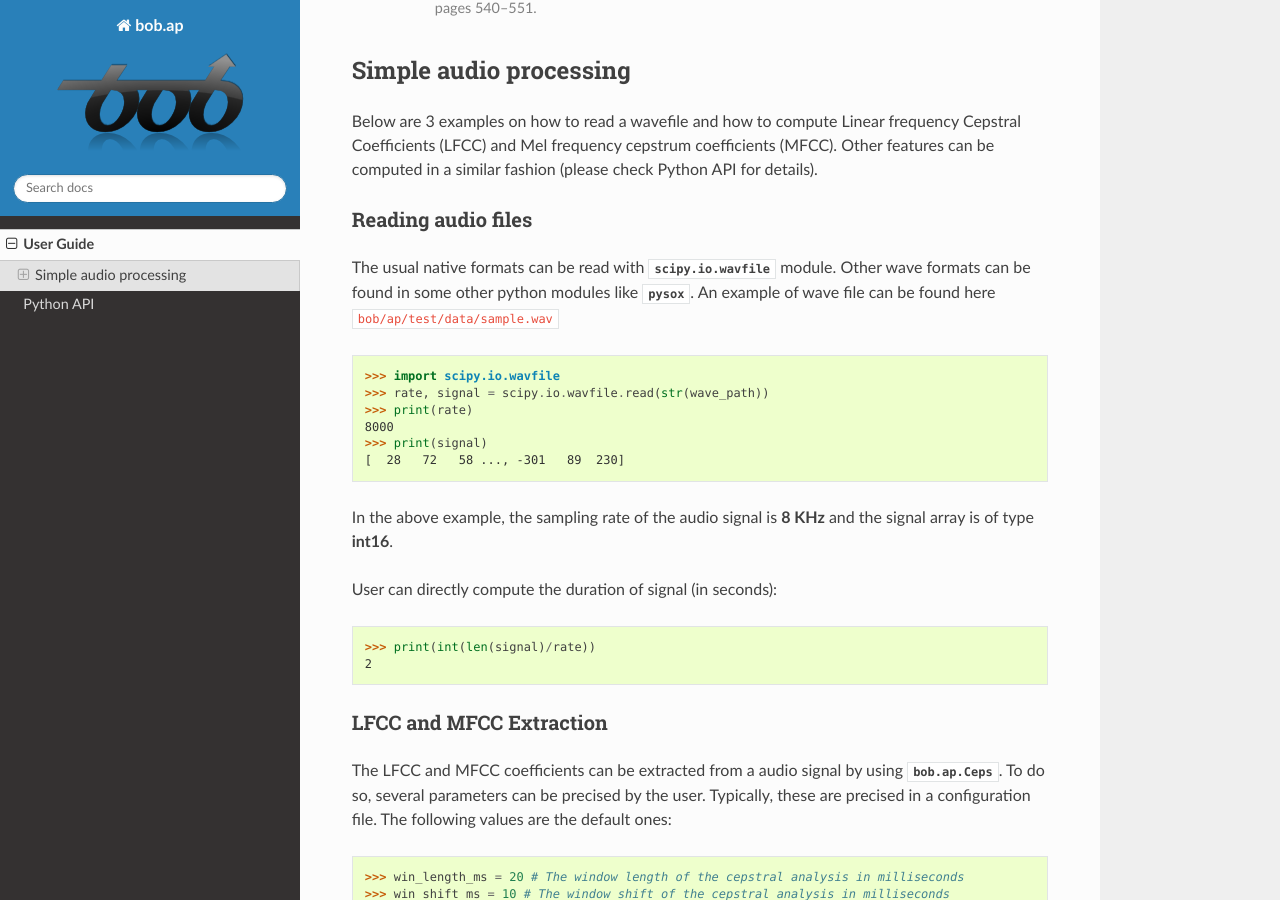
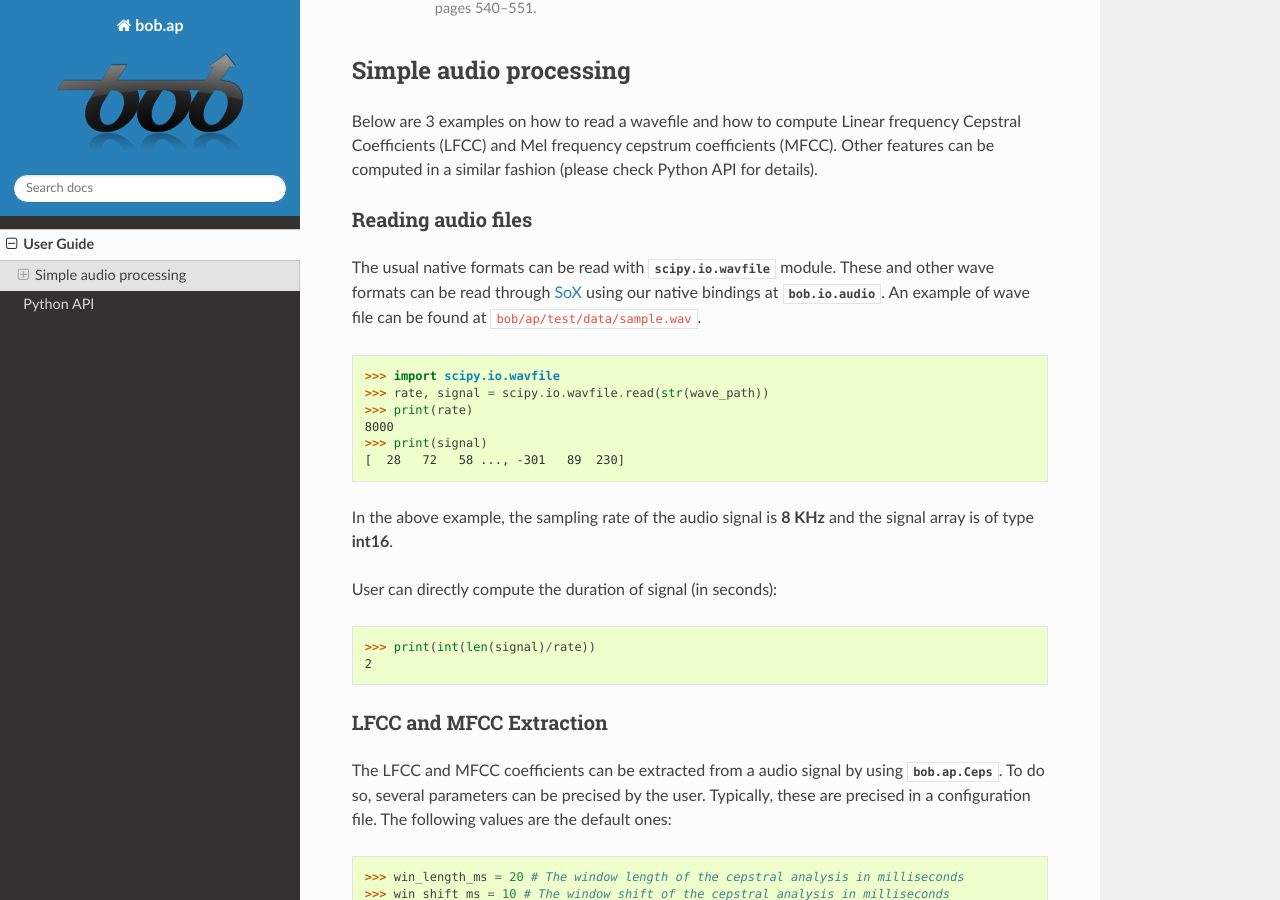
Before and after one commit to bioidiap/bob.ap, a Sphinx documentation site: the page built from doc/guide.rst, in a window 1280 px wide and 900 px high, scrolled down 533 px. Built offline with Sphinx 7.4.7 and the Read the Docs theme 2.0.0, drawn with Linux system fonts in a browser that asks for light colours; formulas are drawn with MathJax 3; the version number could not be read and is left out.

Commit message:
Fix documentation

```diff
--- a/doc/conf.py
+++ b/doc/conf.py
@@ -131,7 +131,7 @@ pygments_style = 'sphinx'
 
 # Some variables which are useful for generated material
 project_variable = project.replace('.', '_')
-short_description = u'Bob's audio processing utilities'
+short_description = u'Bob\'s audio processing utilities'
 owner = [u'Idiap Research Institute']
 
 
--- /dev/null
+++ b/doc/extra-intersphinx.txt
@@ -0,0 +1 @@
+bob.io.audio
--- a/doc/guide.rst
+++ b/doc/guide.rst
@@ -50,9 +50,10 @@ Other features can be computed in a similar fashion (please check Python API for
 Reading audio files
 ~~~~~~~~~~~~~~~~~~~
 
-The usual native formats can be read with :py:mod:`scipy.io.wavfile` module. Other
-wave formats can be found in some other python modules like :py:mod:`pysox`. An
-example of wave file can be found here ``bob/ap/test/data/sample.wav``
+The usual native formats can be read with :py:mod:`scipy.io.wavfile` module.
+These and other wave formats can be read through SoX_ using our native
+bindings at :py:mod:`bob.io.audio`. An example of wave file can be found at
+``bob/ap/test/data/sample.wav``.
 
 .. doctest:: aptest
   :options: +NORMALIZE_WHITESPACE
--- a/doc/links.rst
+++ b/doc/links.rst
@@ -78,3 +78,4 @@
 .. _libpng license: http://www.libpng.org/pub/png/src/libpng-LICENSE.txt
 .. _mit: http://www.opensource.org/licenses/MIT
 .. _python-2.0: http://www.opensource.org/licenses/Python-2.0
+.. _sox: http://sox.sourceforge.net/
```
Also changed, not shown: other parts of doc/guide.rst (+2 -0 lines).
